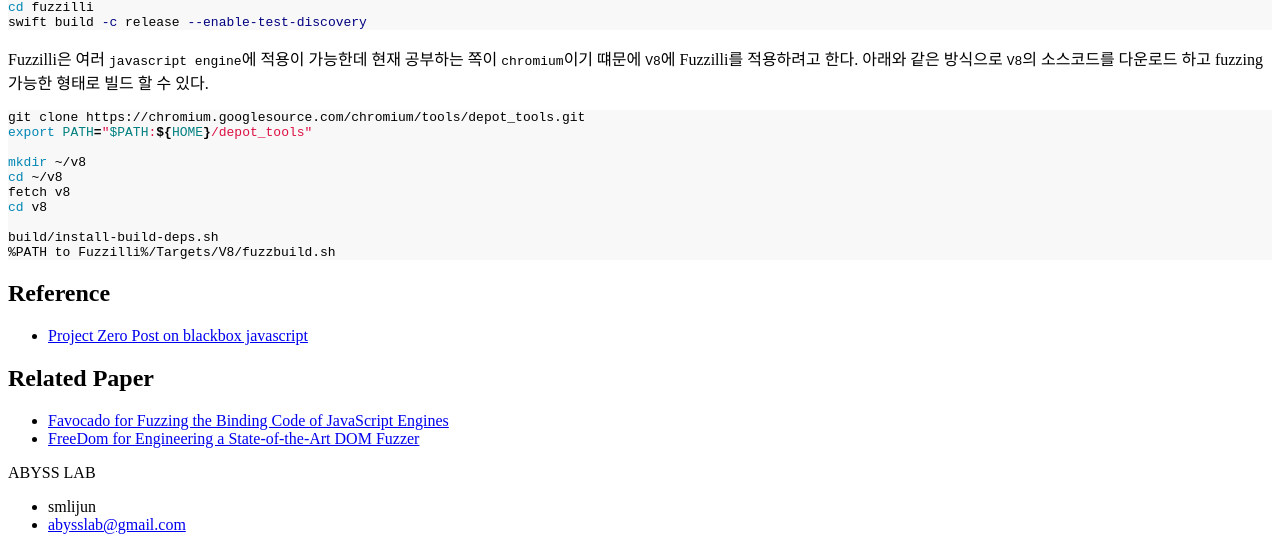
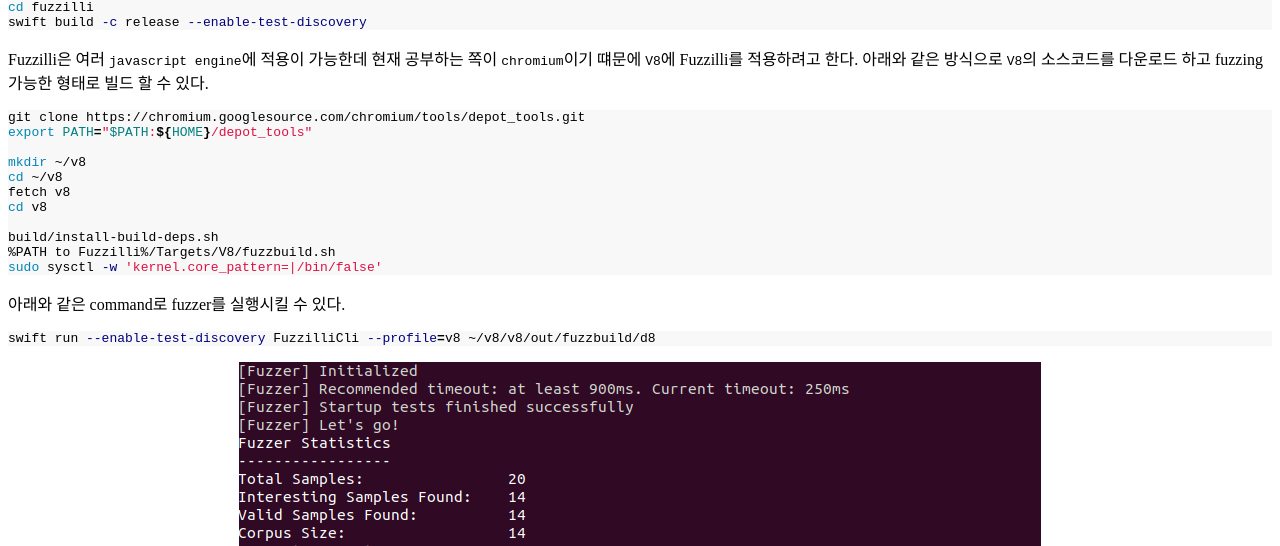
Before and after one commit to abysslab/abysslab.github.io, a Jekyll site: the page built from _posts/2022-04-08-Brwoser_fuzzing.md, in a window 1280 px wide and 900 px high, scrolled down 855 px, cut to the strip 0-546 px from the top of the window. Built offline with Jekyll 4.4.1, drawn with Linux system fonts in a browser that asks for light colours.

Commit message:
Update 2022-04-08-Brwoser_fuzzing.md

````diff
--- a/_posts/2022-04-08-Brwoser_fuzzing.md
+++ b/_posts/2022-04-08-Brwoser_fuzzing.md
@@ -44,7 +44,13 @@
 
 build/install-build-deps.sh
 %PATH to Fuzzilli%/Targets/V8/fuzzbuild.sh
+sudo sysctl -w 'kernel.core_pattern=|/bin/false'
 ```
+아래와 같은 command로 fuzzer를 실행시킬 수 있다.
+```sh
+swift run --enable-test-discovery FuzzilliCli --profile=v8 ~/v8/v8/out/fuzzbuild/d8
+```
+![fuzzilli](https://raw.githubusercontent.com/abysslab/abysslab.github.io/main/img/fuzzilli_default.png){:style="display:block; margin-left:auto; margin-right:auto"}
 
 
 
````
